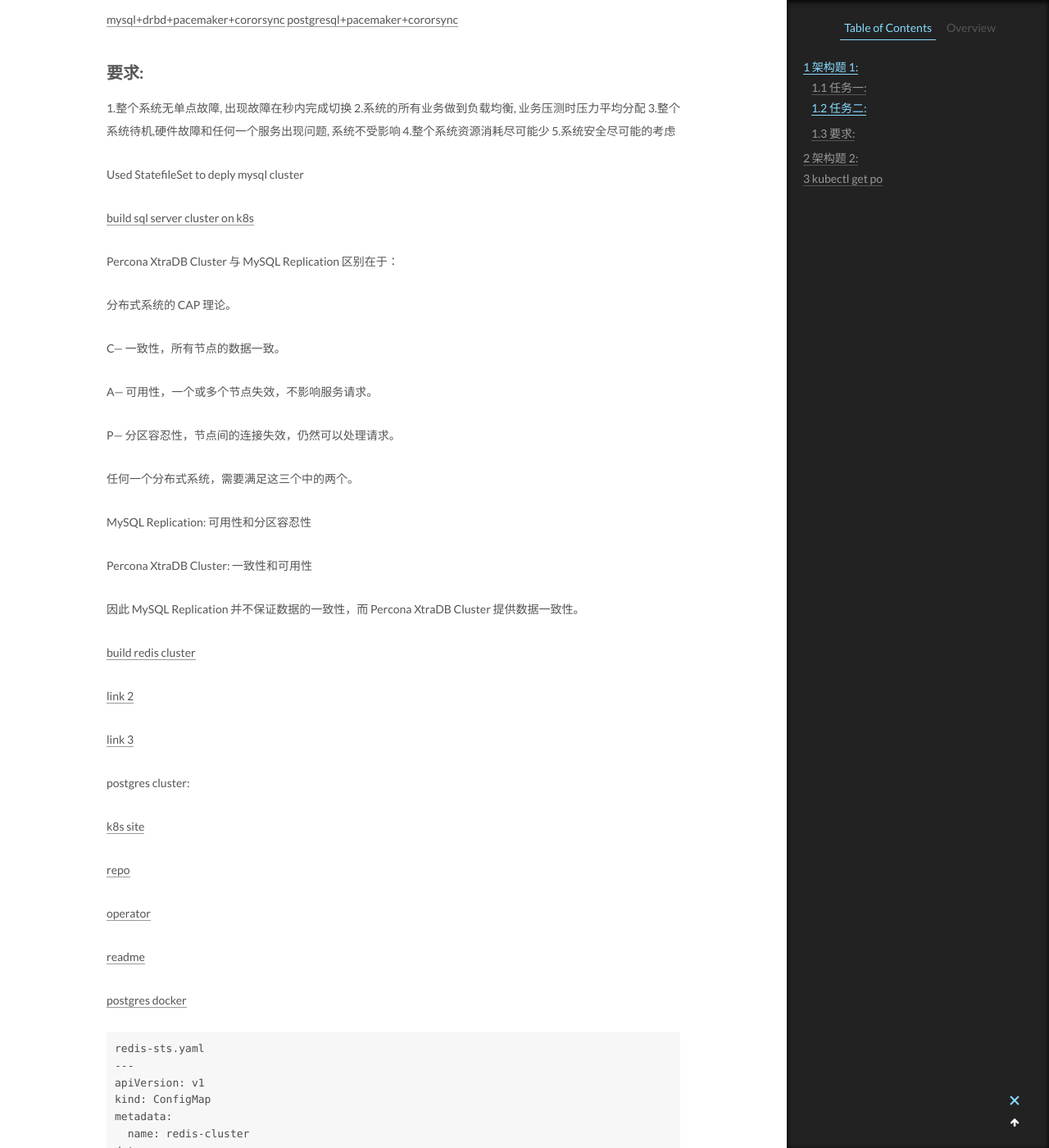
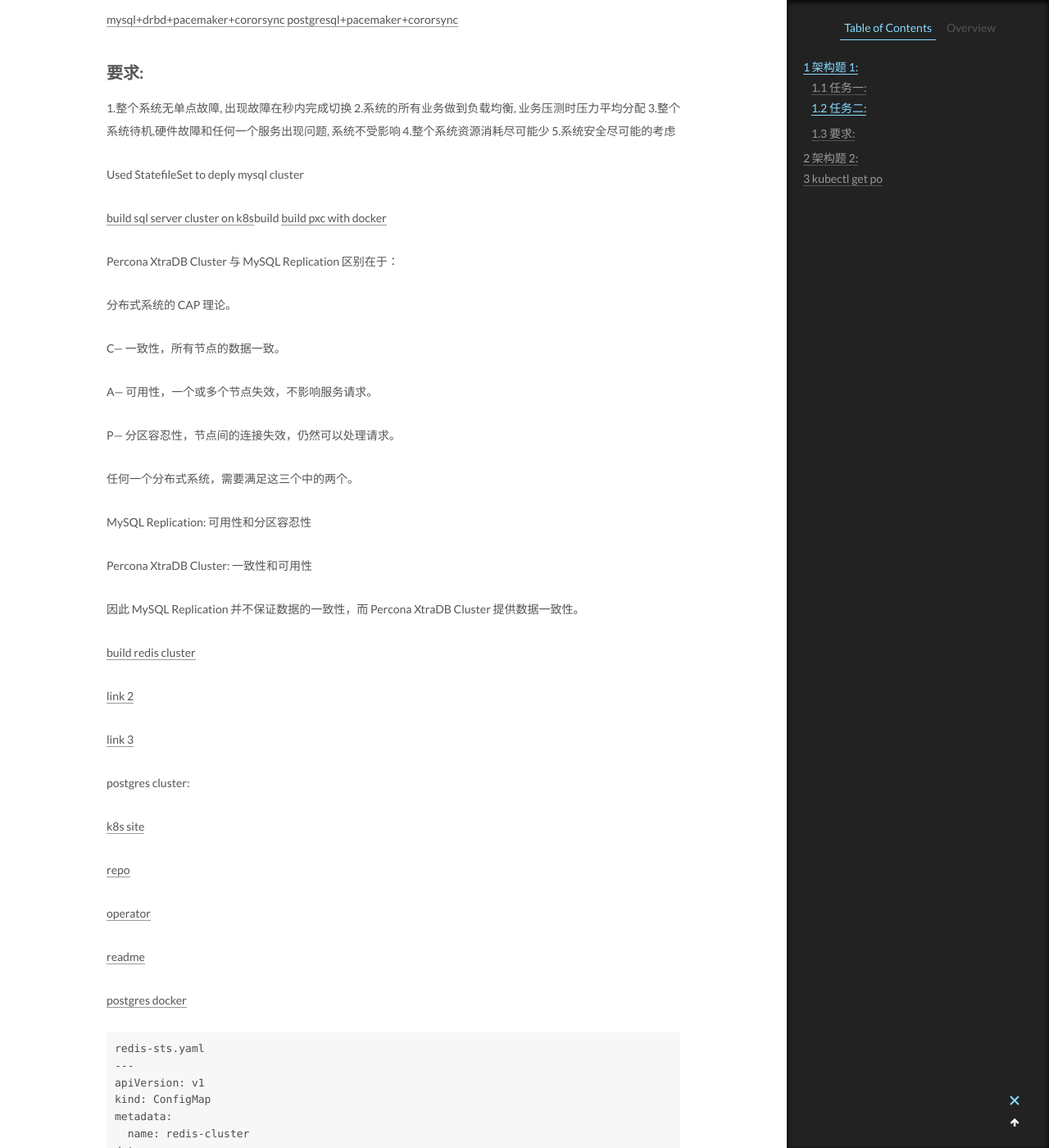
Before and after one commit to mytxyang/jekyll-theme-next, a Jekyll site: the page built from _posts/2019-05-29-huayun.md, in a window 1280 px wide and 1400 px high, scrolled down 759 px. Shown: the whole window at 82% size. Built offline with Jekyll 4.4.1, drawn with Linux system fonts in a browser that asks for light colours.

Commit message:
Update 2019-05-29-huayun.md

```diff
--- a/_posts/2019-05-29-huayun.md
+++ b/_posts/2019-05-29-huayun.md
@@ -22,7 +22,8 @@
 
 Used StatefileSet to deply mysql cluster
 
-[build sql server cluster on k8s](https://kubernetes.io/docs/tasks/run-application/run-replicated-stateful-application/)
+[build sql server cluster on k8s](https://kubernetes.io/docs/tasks/run-application/run-replicated-stateful-application/)build
+[build pxc with docker](https://zhuyasen.com/post/mysql-cluster.html)
 
 Percona XtraDB Cluster 与 MySQL Replication 区别在于：
 
```
